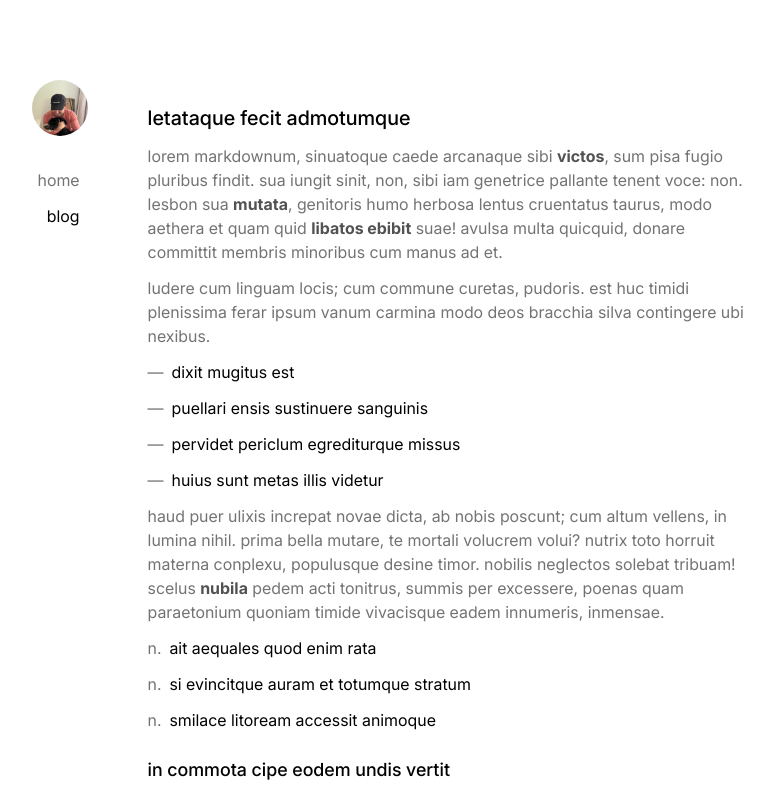
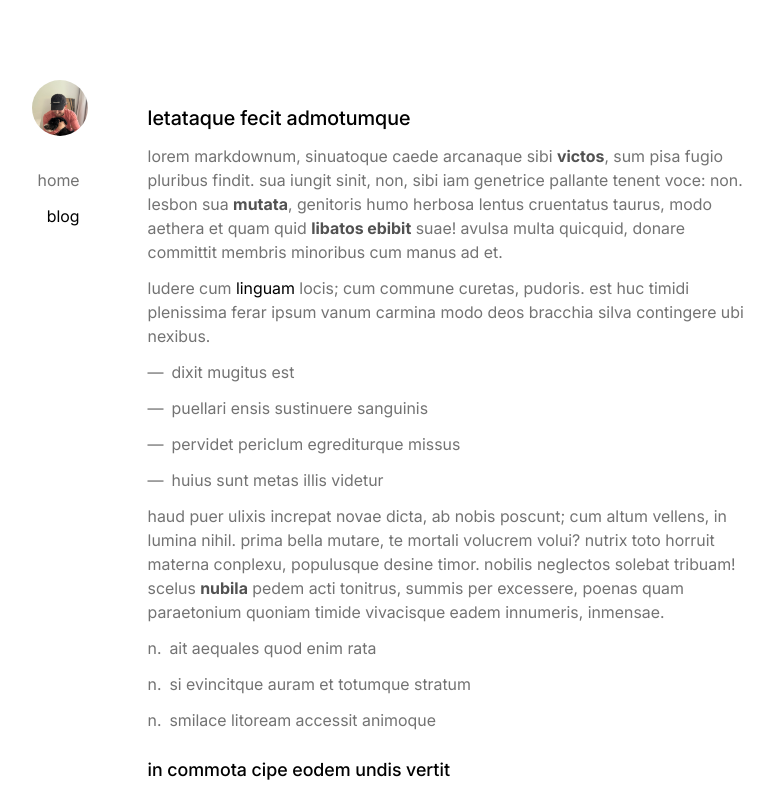
Before and after one commit to cazcik/website, a Next.js app: page /blog/hello-world in a window 1280 px wide. Shown: the top 800 px of the page, without its empty margins (239-1013 px from the left). Built offline with nearby package versions, Linux system fonts and the light colour scheme.

Commit message:
init blog

```diff
--- a/src/app/(home)/blog/hello-world/page.mdx
+++ b/src/app/(home)/blog/hello-world/page.mdx
@@ -2,7 +2,7 @@
 
 Lorem markdownum, sinuatoque caede arcanaque sibi **victos**, sum pisa fugio pluribus findit. Sua iungit sinit, non, sibi iam genetrice Pallante tenent voce: non. Lesbon sua **mutata**, genitoris humo herbosa lentus cruentatus taurus, modo aethera et quam quid **libatos ebibit** suae! Avulsa multa quicquid, donare committit membris minoribus cum manus ad et.
 
-Ludere cum linguam locis; cum commune Curetas, pudoris. Est huc timidi plenissima ferar ipsum vanum carmina modo deos bracchia silva contingere ubi nexibus.
+Ludere cum [linguam](https://example.com) locis; cum commune Curetas, pudoris. Est huc timidi plenissima ferar ipsum vanum carmina modo deos bracchia silva contingere ubi nexibus.
 
 - Dixit mugitus est
 - Puellari ensis sustinuere sanguinis
--- a/src/app/(home)/blog/page.tsx
+++ b/src/app/(home)/blog/page.tsx
@@ -17,7 +17,7 @@ export default function BlogPage() {
           recent
         </h2>
         <div className="flex flex-col space-y-1">
-          <div className="flex">
+          {/* <div className="flex">
             <Link
               href="/blog/hello-world"
               className="group flex items-center gap-x-2"
@@ -27,7 +27,10 @@ export default function BlogPage() {
                 hello world
               </p>
             </Link>
-          </div>
+          </div> */}
+          <p className="italic text-neutral-500">
+            no posts yet, check back soon.
+          </p>
         </div>
       </div>
     </div>
--- a/src/app/globals.css
+++ b/src/app/globals.css
@@ -36,11 +36,11 @@
 }
 
 .prose ul li {
-  @apply my-3 before:mr-2 before:text-neutral-500 before:content-['\2014'];
+  @apply my-3 text-neutral-500 before:mr-2 before:content-['\2014'];
 }
 
 .prose ol li {
-  @apply my-3 before:mr-2 before:text-neutral-500 before:content-['n.'];
+  @apply my-3 text-neutral-500 before:mr-2 before:content-['n.'];
 }
 
 .prose em {
```
